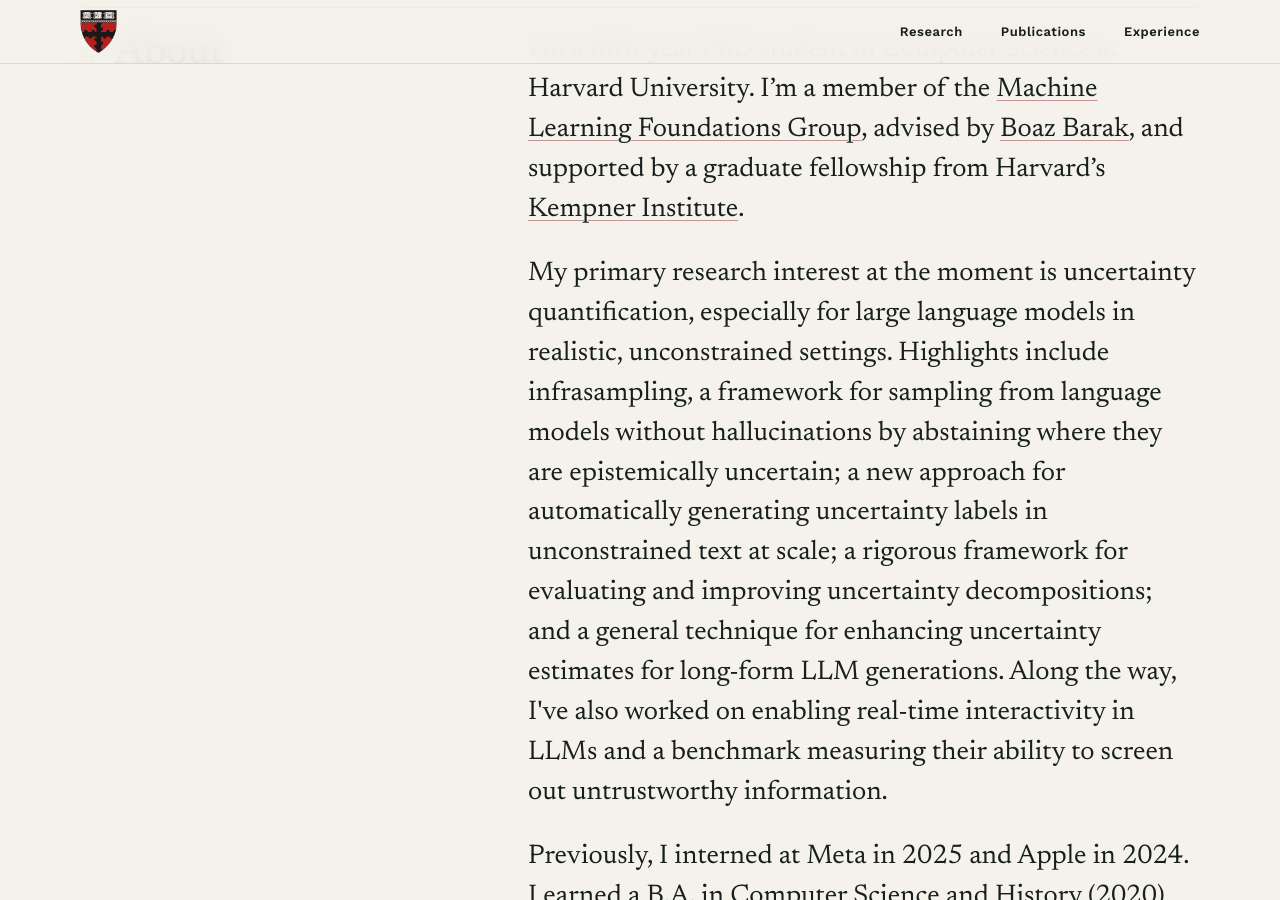
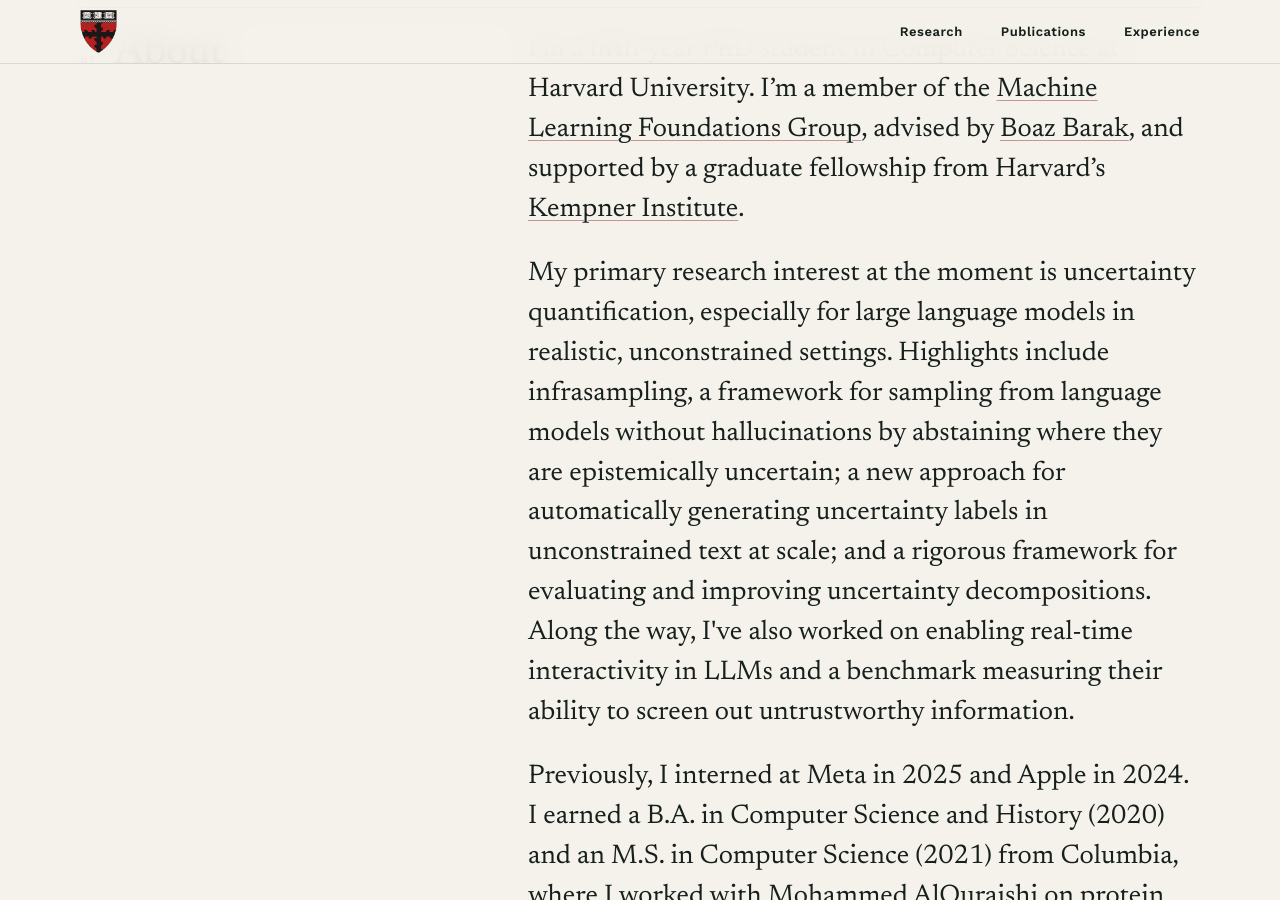
Before and after one commit to gahdritz/gahdritz.github.io, a Jekyll site: the page built from index.html, in a window 1280 px wide and 900 px high, scrolled down 318 px. Built offline with Jekyll 4.4.1, drawn with Linux system fonts in a browser that asks for light colours.

Commit message:
Drop unpublished long-form highlight from About
Co-Authored-By: Claude Opus 5.5 <noreply@anthropic.com>

```diff
--- a/index.html
+++ b/index.html
@@ -117,7 +117,7 @@ layout: default
     </div>
     <div class="prose">
       <p>I’m a fifth-year PhD student in Computer Science at Harvard University. I’m a member of the <a href="https://mlfoundations.org">Machine Learning Foundations Group</a>, advised by <a href="https://boazbarak.org">Boaz Barak</a>, and supported by a graduate fellowship from Harvard’s <a href="https://www.harvard.edu/kempner-institute/">Kempner Institute</a>.</p>
-      <p>My primary research interest at the moment is uncertainty quantification, especially for large language models in realistic, unconstrained settings. Highlights include infrasampling, a framework for sampling from language models without hallucinations by abstaining where they are epistemically uncertain; a new approach for automatically generating uncertainty labels in unconstrained text at scale; a rigorous framework for evaluating and improving uncertainty decompositions; and a general technique for enhancing uncertainty estimates for long-form LLM generations. Along the way, I've also worked on enabling real-time interactivity in LLMs and a benchmark measuring their ability to screen out untrustworthy information.</p>
+      <p>My primary research interest at the moment is uncertainty quantification, especially for large language models in realistic, unconstrained settings. Highlights include infrasampling, a framework for sampling from language models without hallucinations by abstaining where they are epistemically uncertain; a new approach for automatically generating uncertainty labels in unconstrained text at scale; and a rigorous framework for evaluating and improving uncertainty decompositions. Along the way, I've also worked on enabling real-time interactivity in LLMs and a benchmark measuring their ability to screen out untrustworthy information.</p>
       <p>Previously, I interned at Meta in 2025 and Apple in 2024. I earned a B.A. in Computer Science and History (2020) and an M.S. in Computer Science (2021) from Columbia, where I worked with <a href="https://aqlab.io">Mohammed AlQuraishi</a> on protein structure prediction and led the development of <a href="https://github.com/aqlaboratory/openfold">OpenFold</a>.</p>
     </div>
   </section>
```
